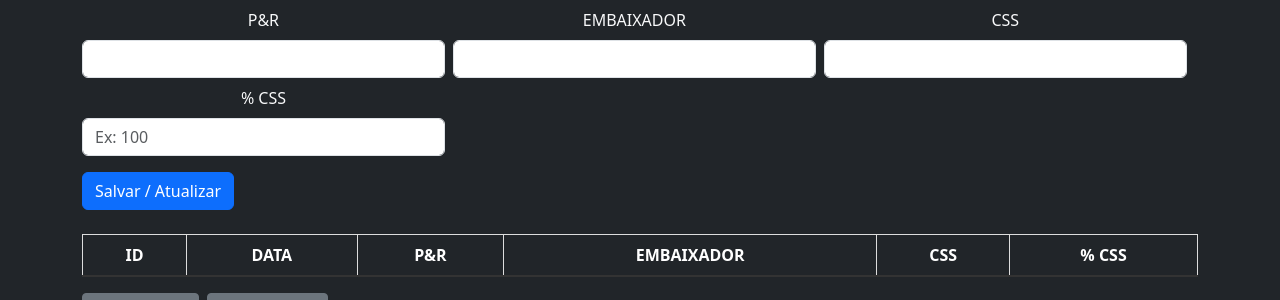
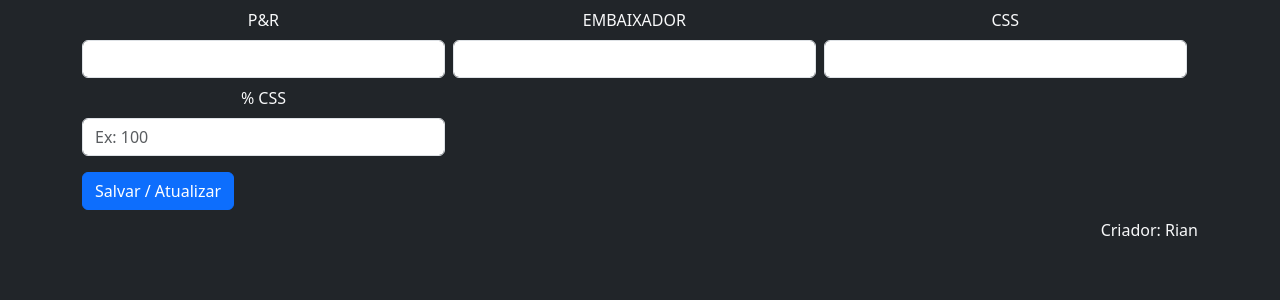
Before and after one commit to Loirin12/planilha-rdm-site-, a Flask app: page /planilha-sig in a window 1280 px wide. Shown: the part 280-580 px from the top of the page. Run offline with Flask 3, Linux system fonts and the light colour scheme; the visitor is signed in with stand-in values (Sample User, id 1); data that the repository does not hold is empty; some libraries are stand-ins or nearby versions.

Commit message:
Add creator text section to index.html

```diff
--- a/templates/index.html
+++ b/templates/index.html
@@ -80,7 +80,16 @@
     <div class="col-12 mt-3">
       <button id="salvar" class="btn btn-primary">Salvar / Atualizar</button>
     </div>
+
+  <!-- 🔥 TEXTO NO LADO DIREITO DA TABELA -->
+<div class="d-flex justify-content-end align-items-center mb-2">
+  <div class="criador-texto">
+    Criador: Rian
   </div>
+</div>
+
+<table class="table table-bordered">
+
 
   <!-- TABELA -->
   <div class="mt-4">
```
